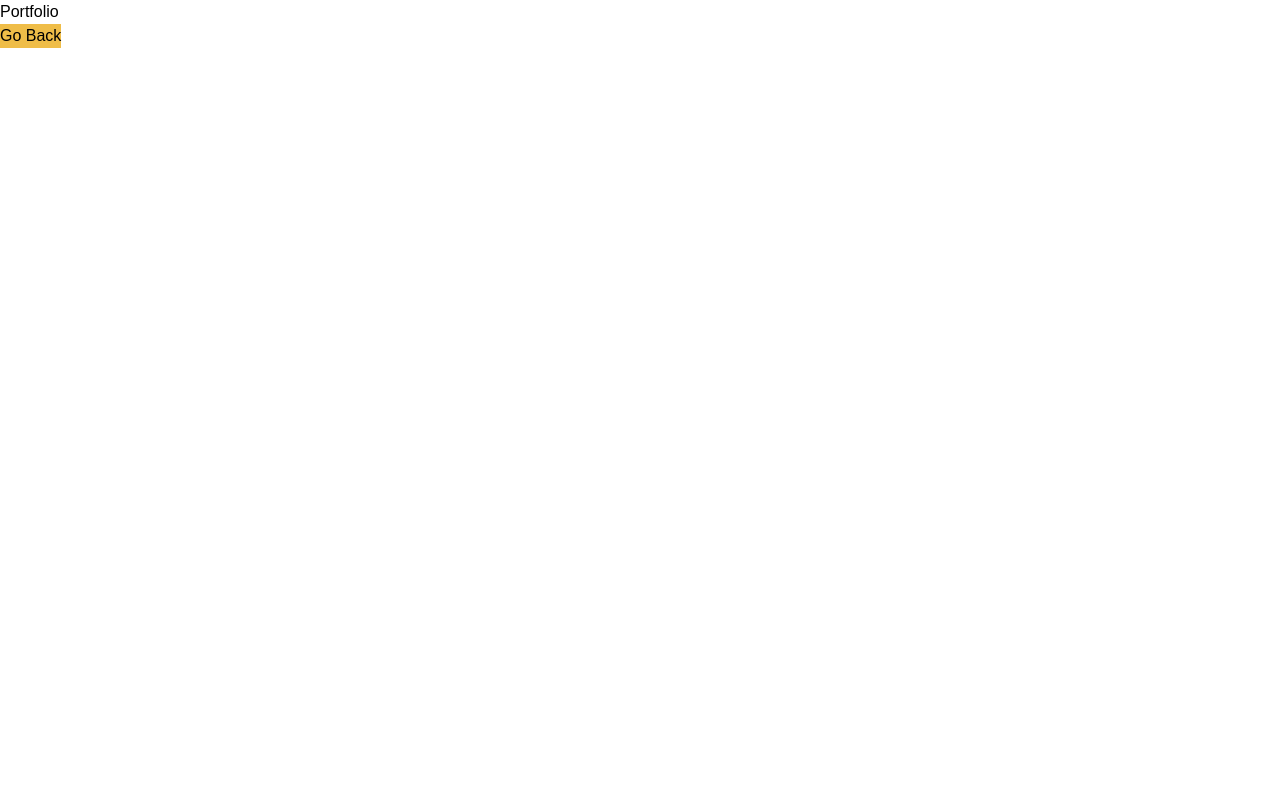
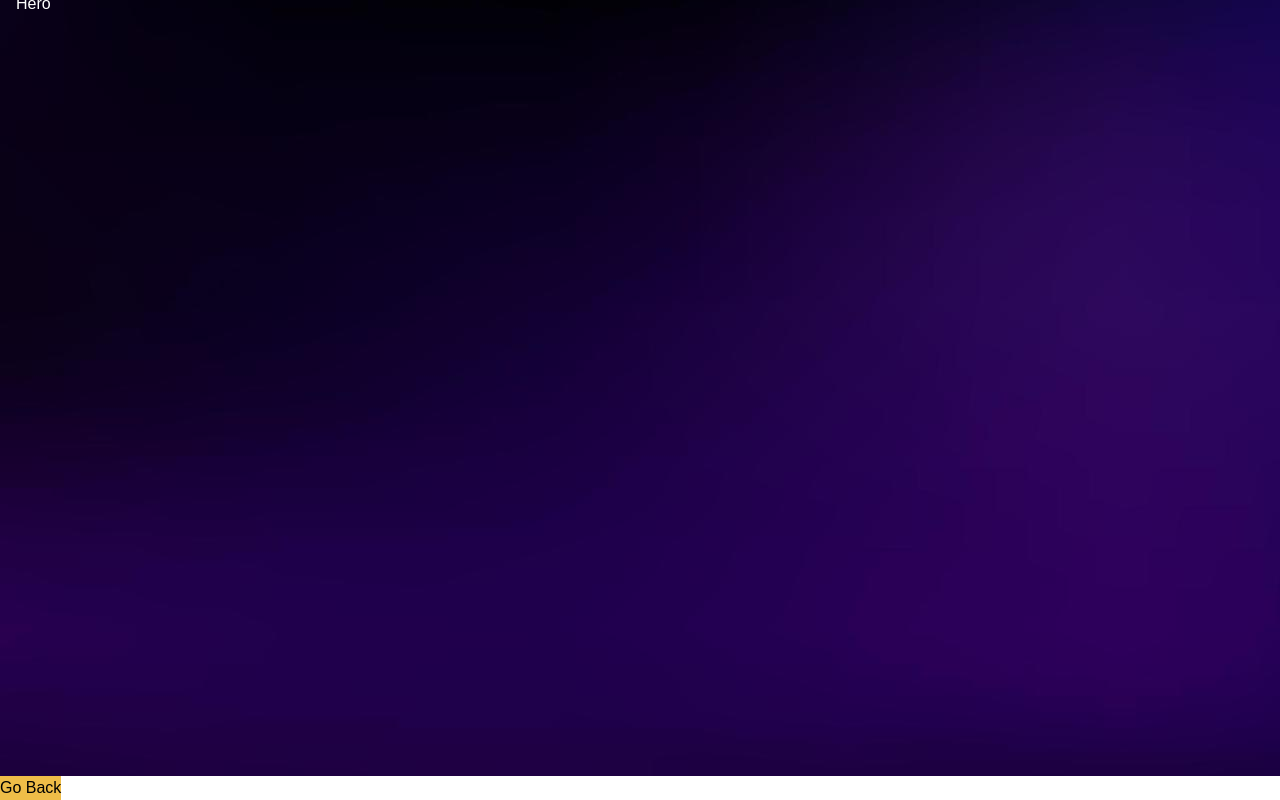
Before and after one commit to titoms/titoms.github.io, a React (Vite) app: page / in a window 1280 px wide. Both pictures are taken after a click on the button "Learn More". Built offline with nearby package versions, Linux system fonts and the light colour scheme; a web font is replaced by a local one.

Commit message:
Added 2nd page and starting Hero

```diff
--- a/package.json
+++ b/package.json
@@ -16,6 +16,7 @@
     "react": "^18.2.0",
     "react-color": "^2.19.3",
     "react-dom": "^18.2.0",
+    "styled-components": "^5.3.9",
     "three": "^0.151.3",
     "valtio": "^1.10.4"
   },
--- /dev/null
+++ b/src/components/Hero.jsx
@@ -0,0 +1,20 @@
+import React from 'react'
+import styled from 'styled-components'
+
+const Section = styled.div`
+    height: 100vh;
+    padding: 1em;
+    color: white;
+    // background-color: rebeccapurple;
+    scroll-snap-align: center;
+`
+
+const Hero = () => {
+  return (
+    <Section>
+        Hero
+    </Section>
+  )
+}
+
+export default Hero
--- a/src/components/Tab.jsx
+++ /dev/null
@@ -1,9 +0,0 @@
-import React from 'react'
-
-const Tab = () => {
-  return (
-    <div>Tab</div>
-  )
-}
-
-export default Tab
--- /dev/null
+++ b/src/components/Who.jsx
@@ -0,0 +1,20 @@
+import React from 'react'
+import styled from 'styled-components'
+
+const Section = styled.div`
+    height: 100vh;
+    padding: 1em;
+    color: white;
+    background-color: rebeccapurple;
+    scroll-snap-align: center;
+`
+
+const Who = () => {
+  return (
+    <Section>
+        Who
+    </Section>
+  )
+}
+
+export default Who
--- /dev/null
+++ b/src/components/Works.jsx
@@ -0,0 +1,19 @@
+import React from 'react'
+import styled from 'styled-components'
+
+const Section = styled.div`
+    height: 100vh;
+    padding: 1em;
+    color: white;
+    scroll-snap-align: center;
+`
+
+const Works = () => {
+  return (
+    <Section>
+        Works
+    </Section>
+  )
+}
+
+export default Works
--- a/src/pages/Portfolio.jsx
+++ b/src/pages/Portfolio.jsx
@@ -3,7 +3,21 @@ import {AnimatePresence, motion} from 'framer-motion'
 import { useSnapshot } from 'valtio'
 import state from '../store';
 import {fadeAnimation, slideAnimation} from '../config/motion'
-import {CustomButton} from '../components'
+import {CustomButton, Hero, Who, Works} from '../components'
+import styled from 'styled-components'
+
+const Container = styled.div`
+  height: 100vh;
+  scroll-snap-type: y mandatory;
+  scroll-behavior: smooth;
+  overflow-y: auto;
+  scrollbar-width: none;
+  &::-webkit-scrollbar{
+    display:none;
+  }
+  color: white;
+  background: url("./img/bg.jpg");
+`
 
 const Portfolio = () => {
   const snap = useSnapshot(state);
@@ -16,8 +30,13 @@ const Portfolio = () => {
             className="absolute top-0 left-0 z-10"
             {...slideAnimation('left')}
           >
-            Portfolio
           </motion.div>
+
+          <Container>
+            <Hero />
+            <Who />
+            <Works />
+          </Container>
 
           <motion.div className="absolute z-10 top-5 right-5" {...fadeAnimation}>
             <CustomButton
```
Also changed, not shown: src/components/index.js (+8 -4 lines), public/img/bg.jpg (added), src/components/Contact.jsx (added), 1 other file (tests, documents, lock files or other folders).
